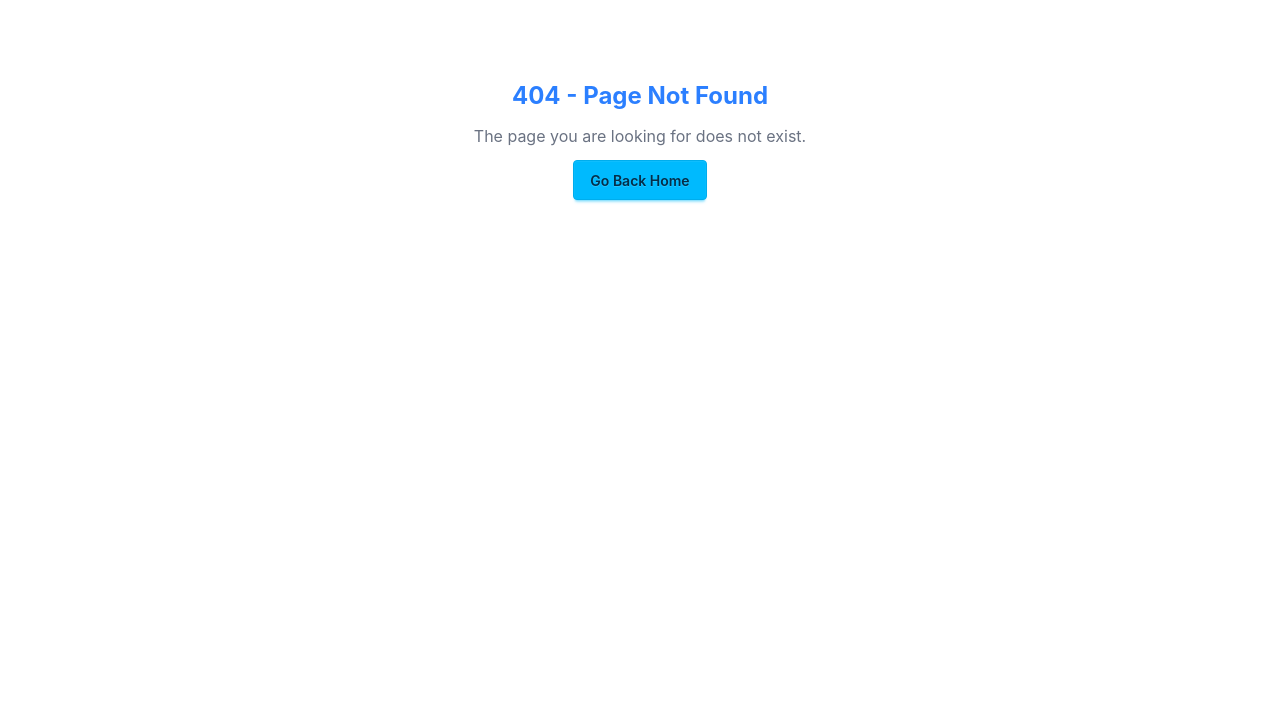
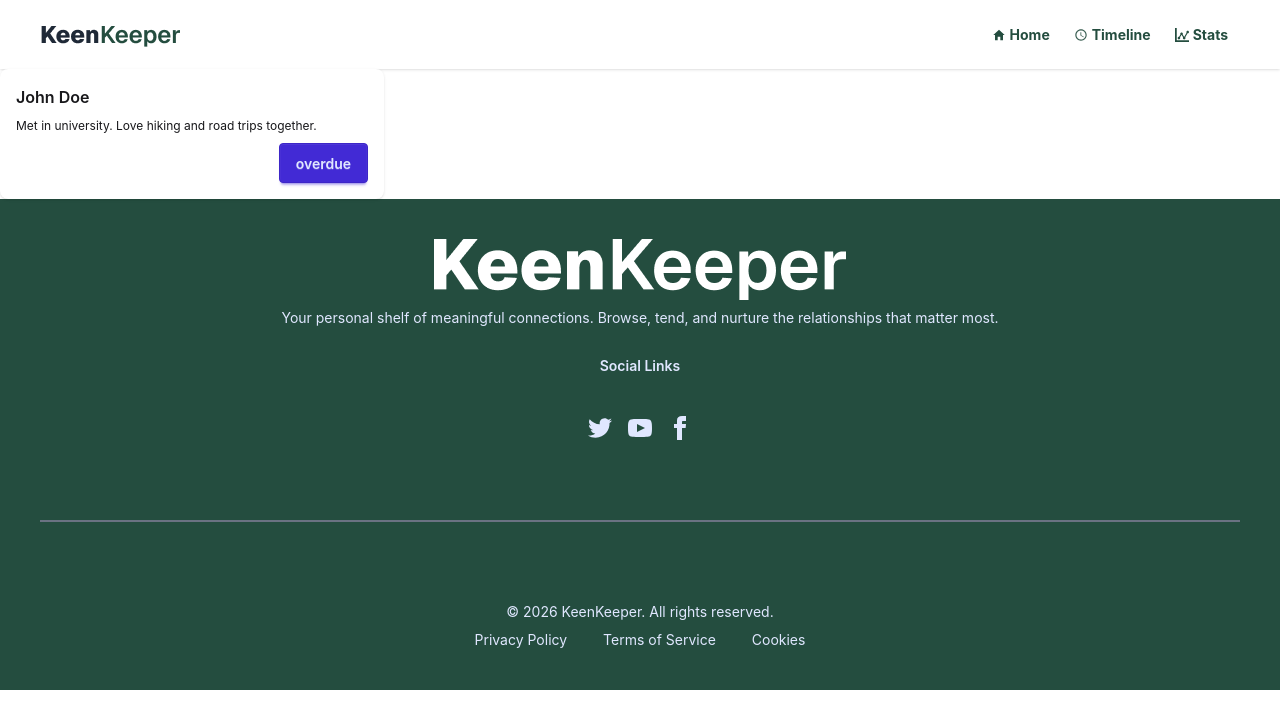
Before and after one commit to Abdur-Rahim-web/Keen-Keeper, a React (Vite) app: page /friends/1 in a window 1280 px wide. Before the commit this address had no page. Shown: the top 728 px of the page. Built offline with nearby package versions, Linux system fonts and the light colour scheme.

Commit message:
added FriendDetails data

```diff
--- a/package.json
+++ b/package.json
@@ -15,6 +15,7 @@
     "react-dom": "^19.2.4",
     "react-icons": "^5.6.0",
     "react-router": "^7.14.1",
+    "react-spinners": "^0.17.0",
     "tailwindcss": "^4.2.2"
   },
   "devDependencies": {
--- a/src/pages/FriendDetails.jsx
+++ b/src/pages/FriendDetails.jsx
@@ -1,18 +1,38 @@
 import React from 'react';
 import { useParams } from 'react-router';
 import useFriend from '../hooks/useFriend';
+import { MoonLoader } from 'react-spinners';
 
 const FriendDetails = () => {
-    const {id} = useParams();
-    console.log(id,'id')
+    const { id } = useParams();
+    console.log(id, 'id')
 
-    const {friends} = useFriend()
+    const { friends } = useFriend()
     console.log(friends)
 
+    const expectedFriend = friends.find((friend) => friend.id === Number(id));
+    console.log(expectedFriend, 'expectedFriend')
+
+
+    if (!expectedFriend) {
+        return (
+        <div>
+            <MoonLoader />
+        </div>
+        )
+    }
 
     return (
         <div>
-            CardDetails
+            <div className="card w-96 bg-base-100 card-sm shadow-sm">
+                <div className="card-body">
+                    <h2 className="card-title">{expectedFriend.name}</h2>
+                    <p>{expectedFriend.bio}</p>
+                    <div className="justify-end card-actions">
+                        <button className="btn btn-primary">{expectedFriend.status}</button>
+                    </div>
+                </div>
+            </div>
         </div>
     );
 };
--- a/src/routers/Router.jsx
+++ b/src/routers/Router.jsx
@@ -3,7 +3,6 @@ import RootLayout from "../layout/RootLayout";
 import Home from "../pages/Home";
 import Timeline from "../pages/Timeline";
 import Stats from "../pages/Stats";
-import CardDetails from "../pages/FriendDetails";
 import FriendDetails from "../pages/FriendDetails";
 
 
@@ -18,6 +17,10 @@ export const router = createBrowserRouter([
                 Component: Home
             },
             {
+                path:'/friends/:id',
+                Component: FriendDetails
+            },
+            {
                 path:'/timeline',
                 Component: Timeline
             },
@@ -25,10 +28,7 @@ export const router = createBrowserRouter([
                 path:'/stats',
                 Component: Stats
             },
-            {
-                path:'/card/:id',
-                Component: FriendDetails
-            }
+
         ],
         errorElement:<div className="text-center p-20 space-y-3">
             <h1 className="text-2xl text-blue-500 font-bold">404 - Page Not Found</h1>
--- a/src/ui/FriendsCard.jsx
+++ b/src/ui/FriendsCard.jsx
@@ -7,7 +7,7 @@ const FriendsCard = ({friend}) => {
 
 
     return (
-        <Link to={`/card/${'id'}`} >
+        <Link to={`/friends/${friend.id}`} >
             <div className="bg-base-100 w-80 shadow-sm rounded-2xl mb-15">
                 <div className="card-body flex justify-center items-center">
                     <img className='rounded-full' src={friend.picture} alt={friend.picture} />
```
Also changed, not shown: src/components/home/Friends.jsx (line endings or trailing spaces), 1 other file (tests, documents, lock files or other folders).
